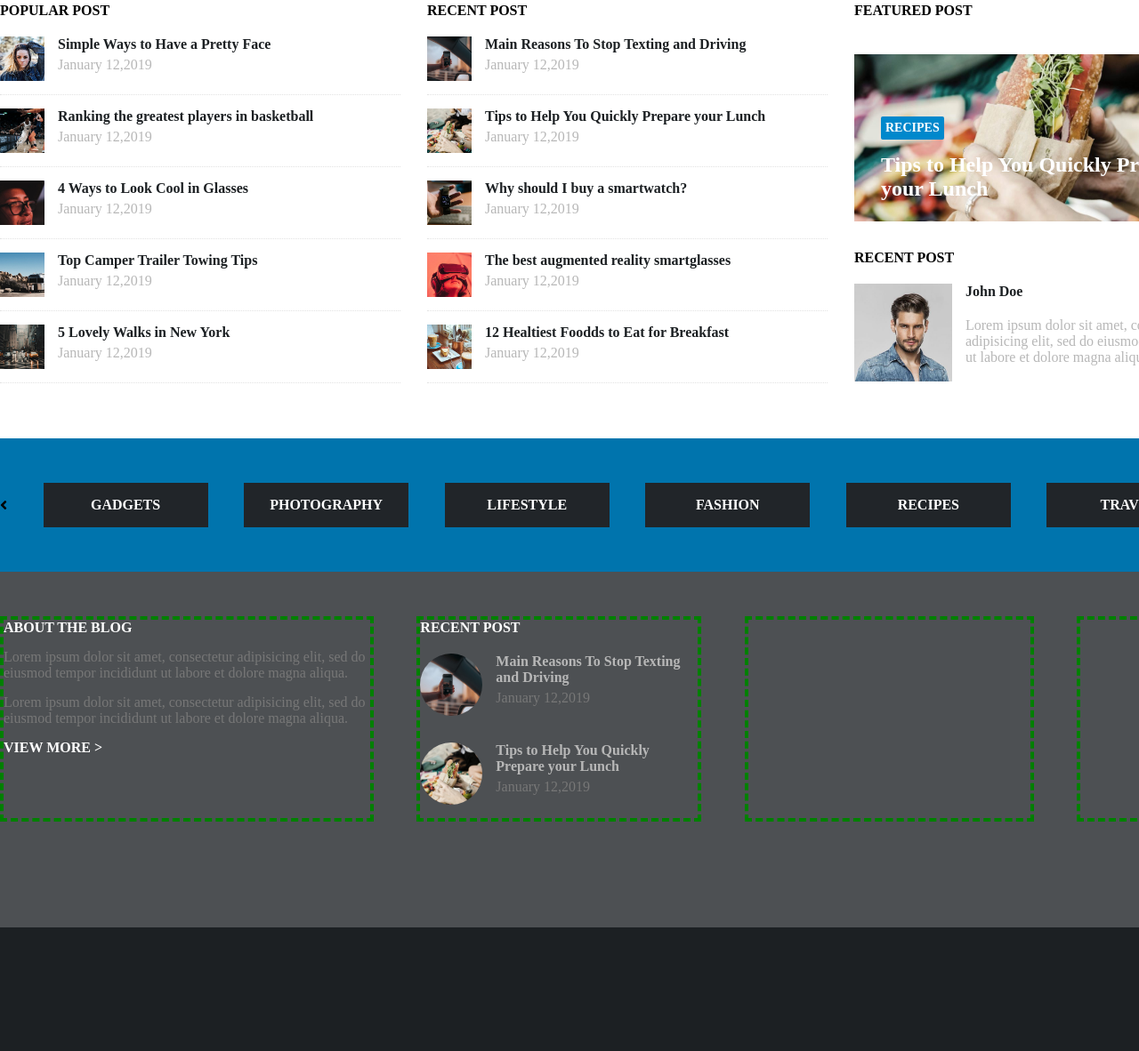
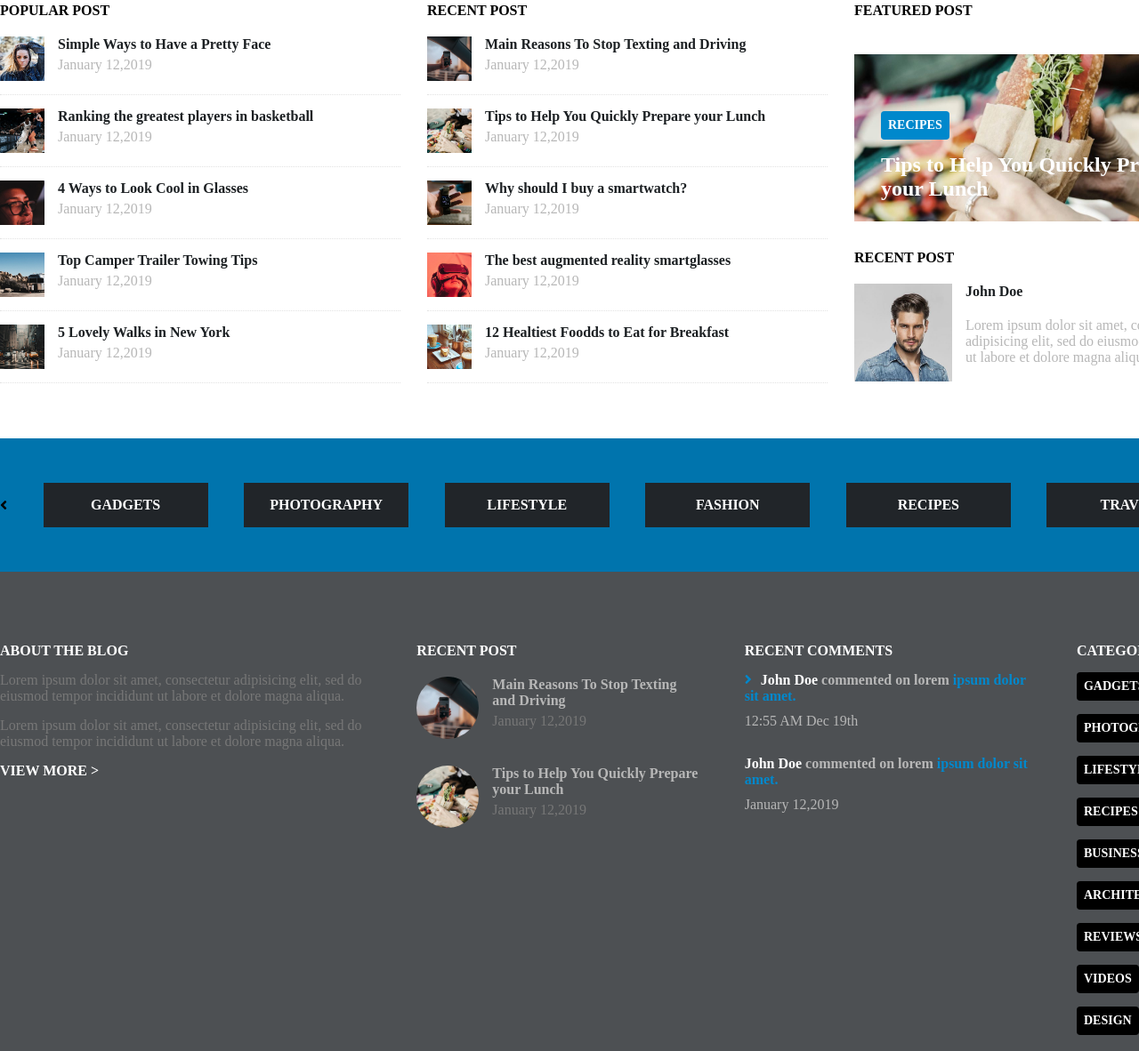
Before and after one commit to simonebresci/proj-html-vuejs, a website: page index.html in a window 1280 px wide. Shown: the part 917-2099 px from the top of the page at 89% size. Drawn offline with nearby package versions, Linux system fonts and the light colour scheme.

Commit message:
footer-top

```diff
--- a/index.html
+++ b/index.html
@@ -519,9 +519,45 @@
 
                 <div class="footer-top-comments">
 
-                </div>
+                  <ul class="comments-list">
+                    <li class="comments-list-title"> RECENT COMMENTS</li>
+
+                    <!-- Comment N.1 -->
+                    <ul class="comment">
+                      <li class="comment-text"> <i class="fas fa-angle-right bullet"></i><span class="author-name">John Doe</span> commented on lorem <a href="">ipsum dolor sit amet.</a></li>
+                      <li class="comment-date"> 12:55 AM Dec 19th </li>
+                    </ul>
+                    <!-- /Comment N.1 -->
+
+                    <!-- Comment N.2 -->
+                    <ul class="comment">
+                      <li class="comment-text"> <span class="author-name">John Doe</span> commented on lorem <a href="">ipsum dolor sit amet.</a></li>
+                      <li class="comment-date"> January 12,2019 </li>
+                    </ul>
+                    <!-- /Comment N.2 -->
+                  </ul>
+
+                </div class="footer-top-comments">
+
+
 
                 <div class="footer-top-categories">
+                  <ul class="categories-list">
+                    <li class="categories-list-title"> CATEGORIES</li>
+                    <li class="category-label">GADGETS</li>
+                    <li class="category-label">PHOTOGRAPHY</li>
+                    <li class="category-label">LIFESTYLE</li>
+                    <li class="category-label">FASHION</li>
+                    <li class="category-label">RECIPES</li>
+                    <li class="category-label">TRAVEL</li>
+                    <li class="category-label">BUSINESS</li>
+                    <li class="category-label">ARCHITECTURE</li>
+                    <li class="category-label">REVIEWS</li>
+                    <li class="category-label">SPORTS</li>
+                    <li class="category-label">VIDEOS</li>
+                    <li class="category-label">TECHNOLOGY</li>
+                    <li class="category-label">DESIGN</li>
+                  </ul>
 
                 </div>
 
--- a/src/app.scss
+++ b/src/app.scss
@@ -10,6 +10,7 @@
 // TODO: hover su icone font-awesome
 // TODO: card - slide testo in hover
 // TODO: controllare colori con trasparenza + sfumature blu
+// TODO: Resize pagina sfondo, ogni tanto si rompe
 
 // MIXIN **********************************************************************
 @mixin content-style{
@@ -20,6 +21,17 @@
 @mixin resetListBullets{
   list-style: none;
 
+}
+
+@mixin link-style-1{
+  color: $colorTxt4;
+  text-decoration: none;
+}
+
+@mixin link-style-1-bold{
+  color: $colorTxt4;
+  font-weight: bold;
+  text-decoration: none;
 }
 
 @mixin menu-inline-li-light-style-1{
@@ -111,15 +123,16 @@
   &-content{
     z-index: 2;
     &-category{
-      display: inline-block;
-      max-width: 150px;
-      font-size: 14px;
-      font-weight: bold;
-      color: $colorTxt1;
-      background-color:  $colorBg5;
-      border-radius: 2px;
-      padding: 5px;
-      margin-bottom: 15px;
+      @include category-label-style-1;
+      // display: inline-block;
+      // max-width: 150px;
+      // font-size: 14px;
+      // font-weight: bold;
+      // color: $colorTxt1;
+      // background-color:  $colorBg5;
+      // border-radius: 2px;
+      // padding: 5px;
+      // margin-bottom: 15px;
     }
 
     &-title{
@@ -199,6 +212,29 @@
 
 
 // /ARTICLE LIST WITH ICON STYLE 1
+@mixin category-label-style-1{
+  display: inline-block;
+  max-width: 150px;
+  font-size: 14px;
+  font-weight: bold;
+  color: $colorTxt1;
+  background-color:  $colorBg5;
+  border-radius: 4px;
+  padding: 8px;
+  margin-bottom: 15px;
+}
+
+@mixin category-label-style-2{
+  display: inline-block;
+  max-width: 150px;
+  font-size: 14px;
+  font-weight: bold;
+  color: $colorTxt1;
+  background-color:  $colorBg13;
+  border-radius: 4px;
+  padding: 8px;
+  margin-bottom: 15px;
+}
 
 
 @mixin articleIconImg-style-2{
@@ -294,6 +330,45 @@
     color: $colorTxt1;
   }
 
+}
+
+@mixin comments-list-style-1{
+
+  .comment{
+    @include resetListBullets;
+    margin-bottom: 30px;
+
+    a{
+      @include link-style-1-bold;
+
+    }
+
+    a:hover{
+      @include hover-standard-style1;
+    }
+
+    &-text{
+      color: $colorTxt2;
+      font-weight: bold;
+      margin-bottom: 10px;
+
+      .bullet{
+        color: $colorTxt4;
+        font-weight: bold;
+        margin-right: 10px;
+      }
+
+      .author-name{
+        color: $colorTxt1;
+      }
+    }
+
+    &-date{
+      color: $colorTxt2;
+    }
+
+
+  }
 }
 
 // /MIXIN **********************************************************************
@@ -565,8 +640,10 @@ h1,h2,h3 {
 // FOOTER TOP ******************************************************************
 .footer-top-background{
   background-color: $colorBg9;
-  padding: 50px 0;
-  height: 400px;
+  // height: 400px;
+  padding-top: 80px;
+  padding-bottom: 100px;
+
 
   .footer-top{
     @include content-style;
@@ -575,7 +652,6 @@ h1,h2,h3 {
 
     &-about{
       width: 420px;
-      border: 4px dashed green;
       .menu-dark{
         @include menu-dark-style-1;
 
@@ -591,7 +667,6 @@ h1,h2,h3 {
 
     &-posts{
       width: 320px;
-      border: 4px dashed green;
 
       .articles-icon-list{
           @include resetListBullets;
@@ -599,8 +674,8 @@ h1,h2,h3 {
 
           &-title{
             @include list-title-style-2;
-            font-weight: bold;
-            margin-bottom: 5px;
+            // font-weight: bold;
+            // margin-bottom: 5px;
           }
 
           .article:hover{
@@ -615,13 +690,37 @@ h1,h2,h3 {
 
       }
     }
+
     &-comments{
       width: 325px;
-      border: 4px dashed green;
+
+      .comments-list{
+        @include resetListBullets;
+        @include comments-list-style-1;
+
+        &-title{
+          @include list-title-style-2;
+          margin-bottom: 15px;
+        }
+      }
+
+
     }
     &-categories{
       width: 200px;
-      border: 4px dashed green;
+      // border: 4px dashed green;
+
+      .categories-list{
+        @include resetListBullets;
+        &-title{
+          @include list-title-style-2;
+          margin-bottom: 15px;
+        }
+      }
+
+      .category-label{
+        @include category-label-style-2;
+      }
     }
   }
 }
```
Also changed, not shown: dist/app.css.
